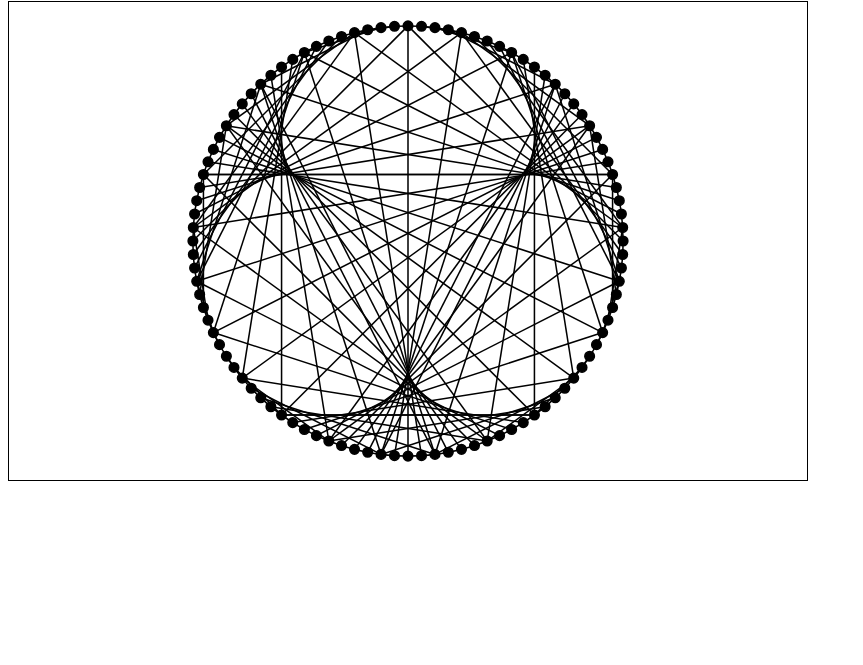
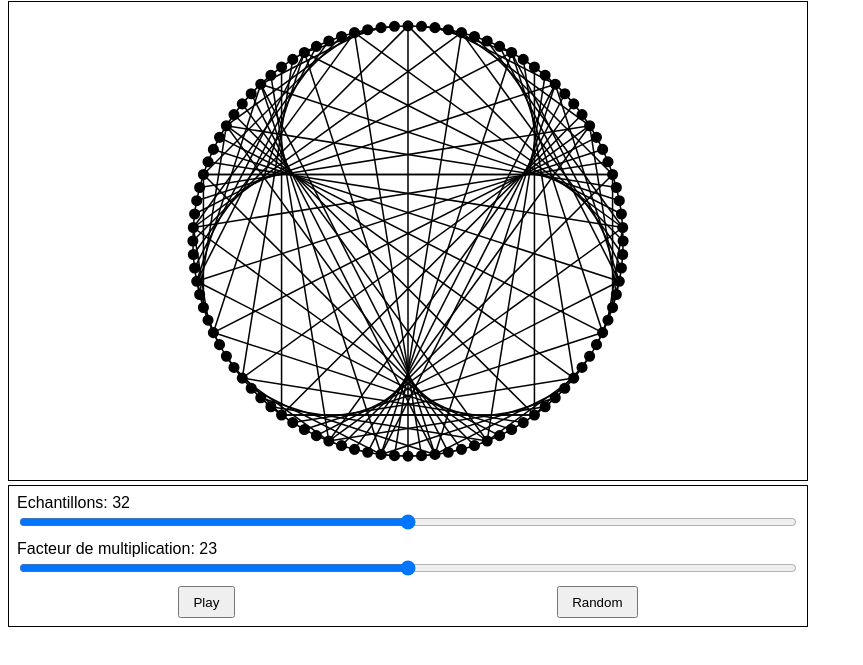
Before and after one commit to jlg-formation/tsrzz1-april-2024, a website built with Vite: page index.html in a window 1280 px wide. Shown: the part 79-744 px from the top of the page, without its empty margins (0-863 px from the left). Built offline with nearby package versions, Linux system fonts and the light colour scheme.

Commit message:
dev: added css on command

```diff
--- a/index.html
+++ b/index.html
@@ -12,7 +12,20 @@
       <g class="samples"></g>
       <g class="lines"></g>
     </svg>
-    <div class="command"></div>
+    <div class="command">
+      <label class="samples">
+        <span>Echantillons: <span class="value">32</span></span>
+        <input type="range" />
+      </label>
+      <label class="multiplicationFactor">
+        <span>Facteur de multiplication: <span class="value">23</span></span>
+        <input type="range" />
+      </label>
+      <div class="buttons">
+        <button>Play</button>
+        <button>Random</button>
+      </div>
+    </div>
     <script type="module" src="/src/main.ts"></script>
   </body>
 </html>
--- a/src/style.css
+++ b/src/style.css
@@ -30,3 +30,27 @@ svg {
     }
   }
 }
+
+div.command {
+  border: 0.1em solid black;
+  width: 50em;
+  padding: 0.5em;
+
+  display: flex;
+  flex-flow: column;
+  gap: 0.5em;
+  label {
+    display: flex;
+    flex-flow: column;
+  }
+
+  div.buttons {
+    display: flex;
+    justify-content: space-around;
+  }
+
+  button {
+    padding: 0.5em 1em;
+    cursor: pointer;
+  }
+}
```
